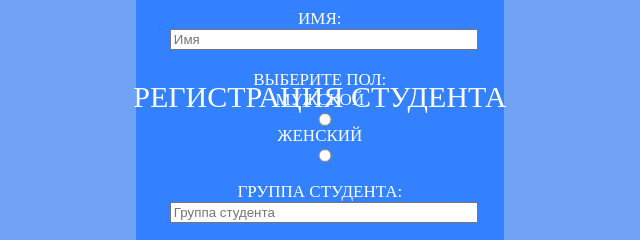
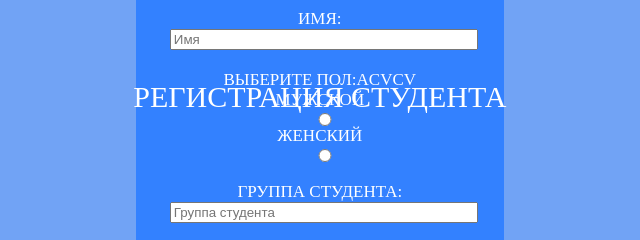
Before and after one commit to Janat99/second-site, a plain HTML site: page index.html in a window 1280 px wide. Shown: the part 329-569 px from the top of the page, 301-941 px from the left. Drawn offline with Linux system fonts and the light colour scheme.

Commit message:
add index.html

```diff
--- a/index.html
+++ b/index.html
@@ -51,7 +51,7 @@
 	         <input type="text" id="surname" name="surname" placeholder="Фамилия"><br>
 	         	<label for="name">Имя: </label><br>
 	         <input type="text" id="name" name="name" placeholder="Имя"><br>
-	         <legend>Выберите пол:</legend>
+	         <legend>Выберите пол:acvcv</legend>
 	         	<label >Мужской <input type="radio" name="gender"></label>
 	         	<label >Женский <input type="radio" name="gender"></label><br>
 	         		<label for="group">Группа студента: </label><br>
```
